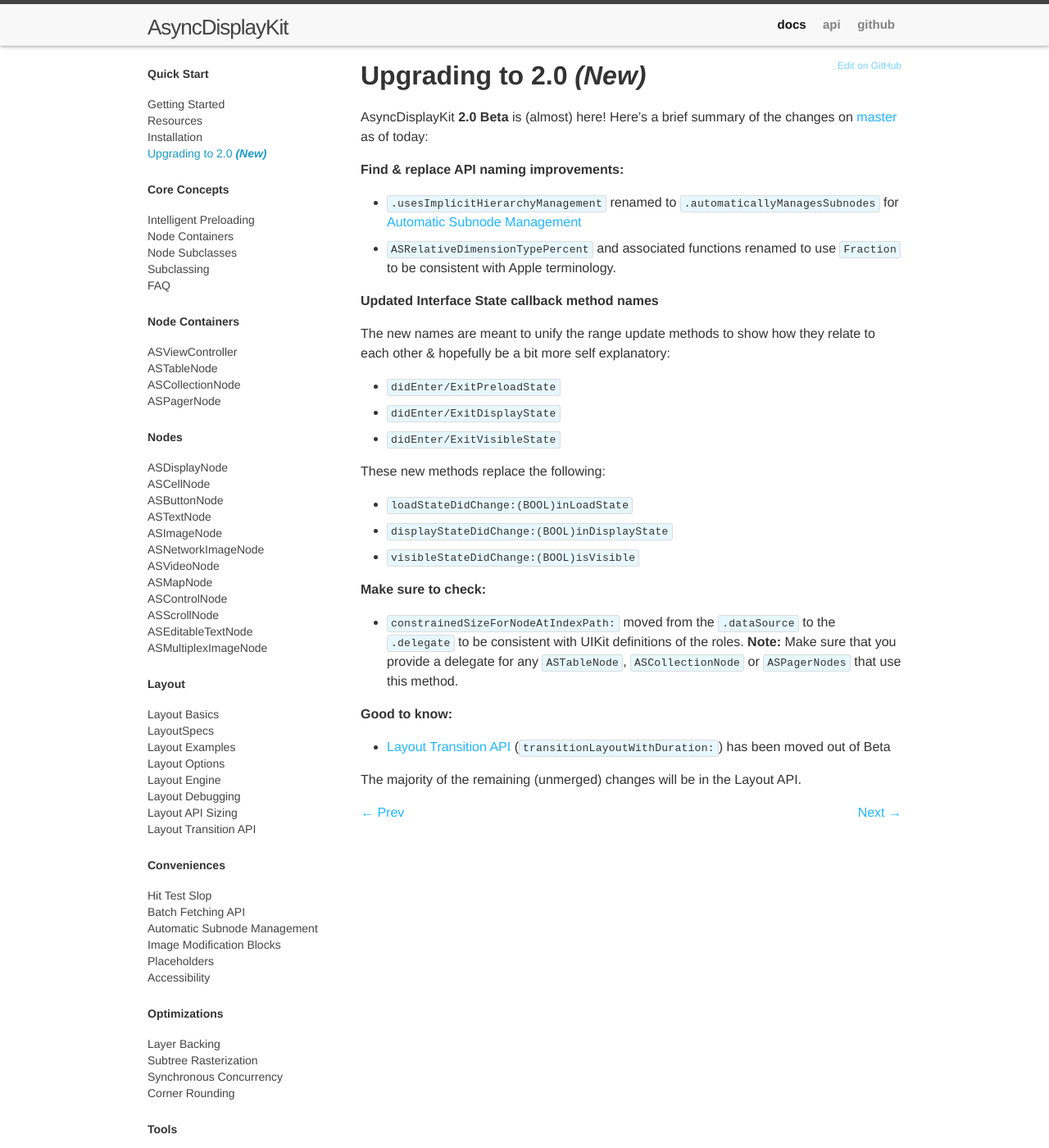
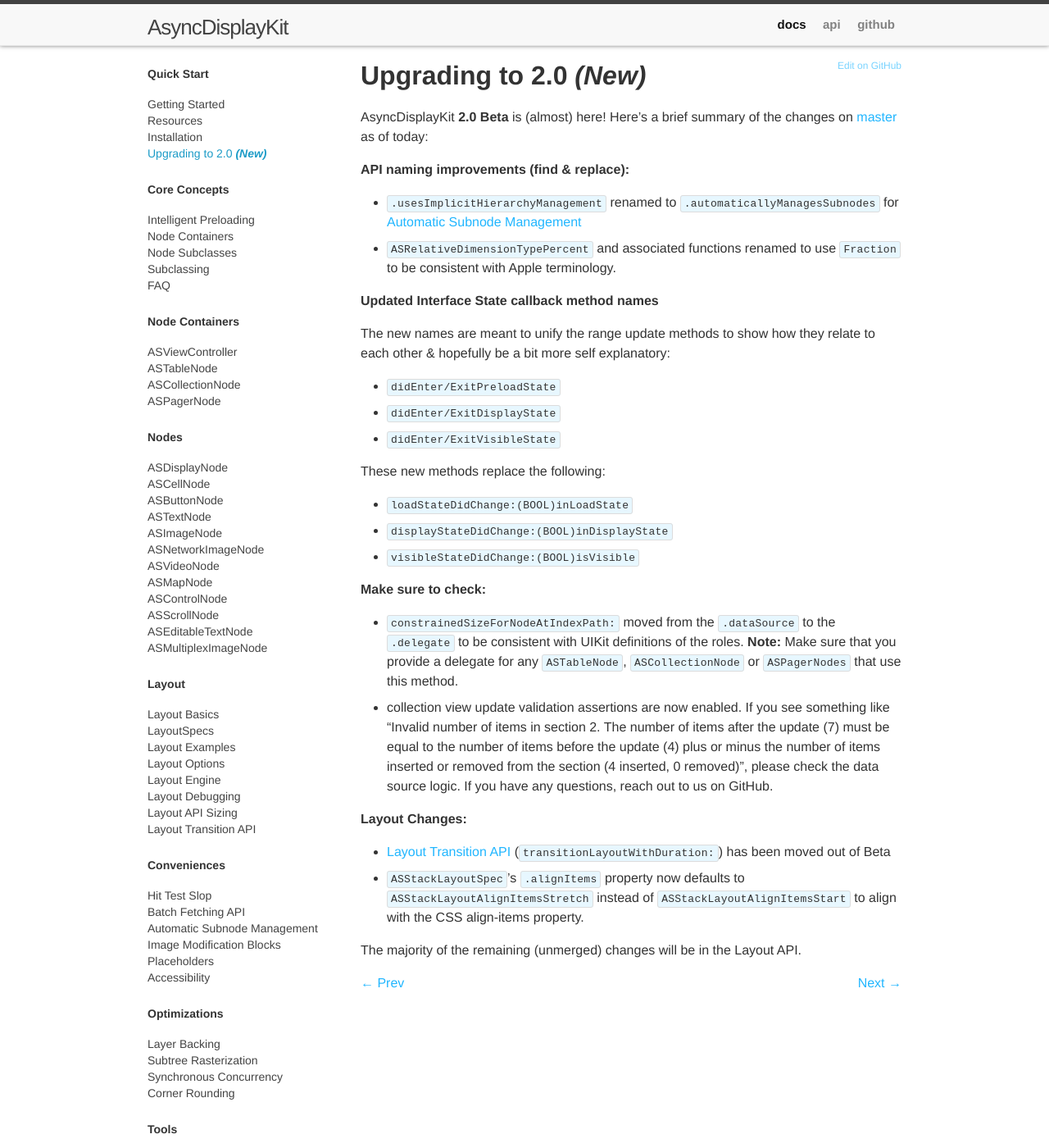
Before and after one commit to AsyncDisplayKit/Documentation, a Jekyll site: the page built from docs/_docs/upgrading.md, in a window 1280 px wide and 1400 px high. Shown: the whole window at 82% size. Built offline with Jekyll 4.4.1, drawn with Linux system fonts in a browser that asks for light colours; Markdown is read by kramdown in place of the engine named in the settings; comment, search, counter and statistics services are not loaded.

Commit message:
Update upgrading.md

```diff
--- a/docs/_docs/upgrading.md
+++ b/docs/_docs/upgrading.md
@@ -8,7 +8,7 @@
 
 AsyncDisplayKit **2.0 Beta** is (almost) here! Here's a brief summary of the changes on [master](https://github.com/facebook/AsyncDisplayKit) as of today:
 
-**Find & replace API naming improvements:**
+**API naming improvements (find & replace):**
 
 - `.usesImplicitHierarchyManagement` renamed to `.automaticallyManagesSubnodes` for [Automatic Subnode Management](http://asyncdisplaykit.org/docs/implicit-hierarchy-mgmt.html)
 - `ASRelativeDimensionTypePercent` and associated functions renamed to use `Fraction` to be consistent with Apple terminology.
@@ -30,9 +30,11 @@
 **Make sure to check:**
 
 - `constrainedSizeForNodeAtIndexPath:` moved from the `.dataSource` to the `.delegate` to be consistent with UIKit definitions of the roles. **Note:** Make sure that you provide a delegate for any `ASTableNode`, `ASCollectionNode` or `ASPagerNodes` that use this method.
+- collection view update validation assertions are now enabled. If you see something like "Invalid number of items in section 2. The number of items after the update (7) must be equal to the number of items before the update (4) plus or minus the number of items inserted or removed from the section (4 inserted, 0 removed)”, please check the data source logic. If you have any questions, reach out to us on GitHub.
 
-**Good to know:**
+**Layout Changes:**
 
 - [Layout Transition API](http://asyncdisplaykit.org/docs/layout-transition-api.html) (`transitionLayoutWithDuration:`) has been moved out of Beta
+- `ASStackLayoutSpec`'s `.alignItems` property now defaults to `ASStackLayoutAlignItemsStretch` instead of `ASStackLayoutAlignItemsStart` to align with the CSS align-items property.
 
 The majority of the remaining (unmerged) changes will be in the Layout API.
```
